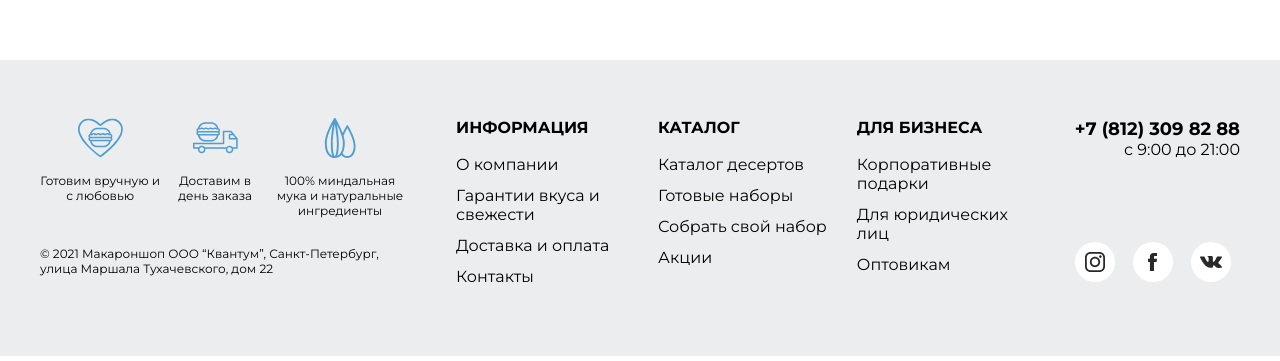
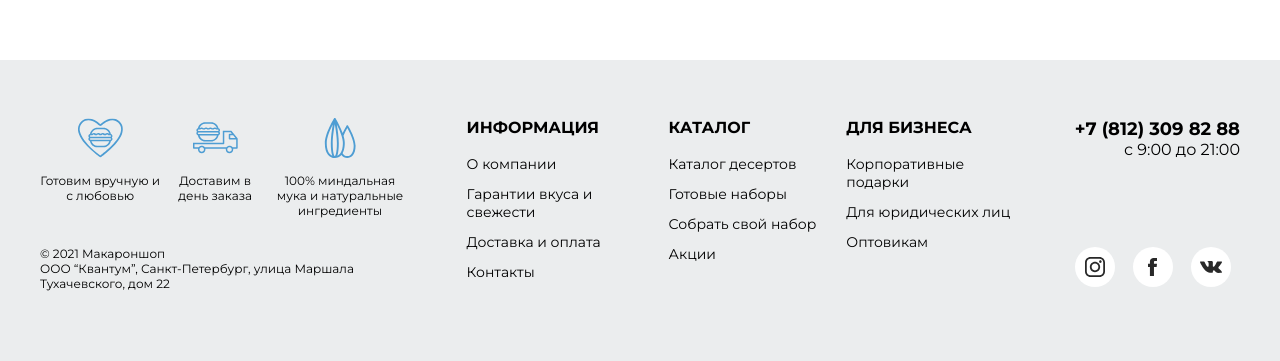
Before and after one commit to ITboo/next-macaron, a Next.js app: page / in a window 1280 px wide. Shown: the part 1094-1455 px from the top of the page. Built offline with nearby package versions, Linux system fonts and the light colour scheme.

Commit message:
chore: update footer

```diff
--- a/src/app/components/Footer/footer.module.css
+++ b/src/app/components/Footer/footer.module.css
@@ -42,7 +42,7 @@
     display: flex;
     flex-direction: column;
     gap: 12px;
-    font-size: 16px;
+    font-size: 14px;
     max-width: 172px;
 }
 .link_title{
--- a/src/app/components/Footer/index.tsx
+++ b/src/app/components/Footer/index.tsx
@@ -117,7 +117,8 @@ const Footer = () => {
               ))}
             </div>
             <p className={styles.info_text}>
-              © 2021 Макароншоп ООО &ldquo;Квантум&rdquo;, Санкт-Петербург, улица Маршала Тухачевского, дом 22
+              © 2021 Макароншоп<br/>
+              ООО &ldquo;Квантум&rdquo;, Санкт-Петербург, улица Маршала Тухачевского, дом 22
             </p>
           </div>
           <div className={styles.nav_wrapper}>
```
